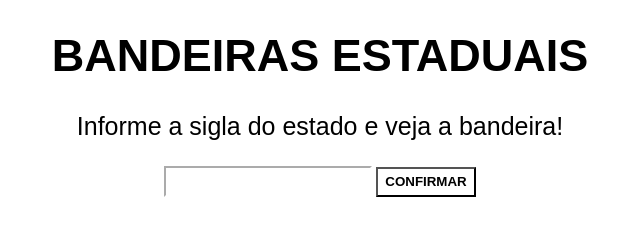
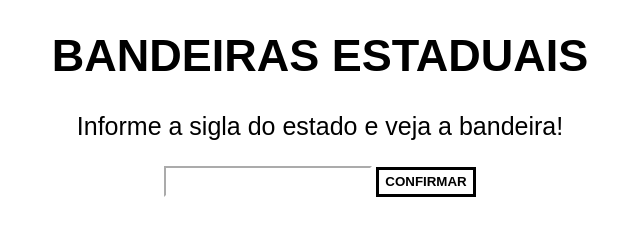
Before and after one commit to jonasdamaia/estadosbrasileiros, a plain HTML site: page index.html in a window 1280 px wide. Shown: the whole page, without its empty margins (320-960 px from the left). Drawn offline with Linux system fonts and the light colour scheme.

Commit message:
Atualizar o style.css

```diff
--- a/style.css
+++ b/style.css
@@ -34,6 +34,7 @@ p {
     color: black;
     font-weight: bold;
     cursor: pointer;
+    border: solid black;
 }
 
 #box-resposta {
```
